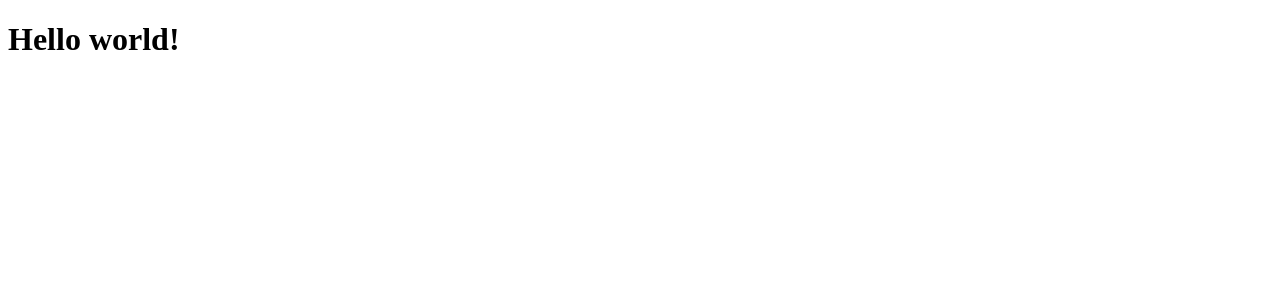
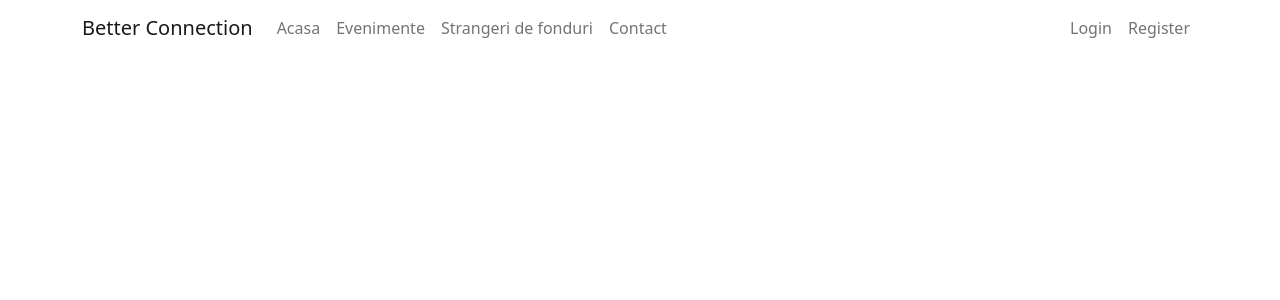
Before and after one commit to in-th3-l00p/planet-connection, a Next.js app: page / in a window 1280 px wide. Shown: the top 300 px of the page. Built offline with nearby package versions, Linux system fonts and the light colour scheme.

Commit message:
prototip bara de navigatie

```diff
--- /dev/null
+++ b/components/NavBar.js
@@ -0,0 +1,26 @@
+import { Container, Navbar, Nav } from "react-bootstrap"
+
+export default function NavBar() {
+    return (
+        <Navbar expand="lg">
+            <Container>
+                <Navbar.Brand href="/">
+                    Better Connection
+                </Navbar.Brand>
+                <Navbar.Toggle aria-controls="nav" />
+                <Navbar.Collapse>
+                    <Nav className="me-auto">
+                        <Nav.Link href="#">Acasa</Nav.Link>
+                        <Nav.Link href="#">Evenimente</Nav.Link>
+                        <Nav.Link href="#">Strangeri de fonduri</Nav.Link>
+                        <Nav.Link href="#">Contact</Nav.Link>
+                    </Nav>
+                    <Nav>
+                        <Nav.Link href="#">Login</Nav.Link>
+                        <Nav.Link href="#">Register</Nav.Link>
+                    </Nav>
+                </Navbar.Collapse>
+            </Container>
+        </Navbar>
+    )
+}
--- a/package.json
+++ b/package.json
@@ -9,9 +9,12 @@
     "lint": "next lint"
   },
   "dependencies": {
+    "bootstrap": "^5.1.3",
     "next": "12.1.6",
     "react": "18.1.0",
-    "react-dom": "18.1.0"
+    "react-bootstrap": "^2.3.1",
+    "react-dom": "18.1.0",
+    "sass": "^1.51.0"
   },
   "devDependencies": {
     "eslint": "8.14.0",
--- a/pages/_app.js
+++ b/pages/_app.js
@@ -1,3 +1,5 @@
+import "bootstrap/dist/css/bootstrap.css"
+
 function MyApp({ Component, pageProps }) {
   return <Component {...pageProps} />
 }
--- a/pages/index.js
+++ b/pages/index.js
@@ -1,3 +1,9 @@
+import NavBar from "../components/NavBar"
+
 export default function Home() {
-    return <h1>Hello world!</h1>
+    return (
+        <>
+            <NavBar />
+        </>
+    )
 }
```
Also changed, not shown: 1 other file (tests, documents, lock files or other folders).
